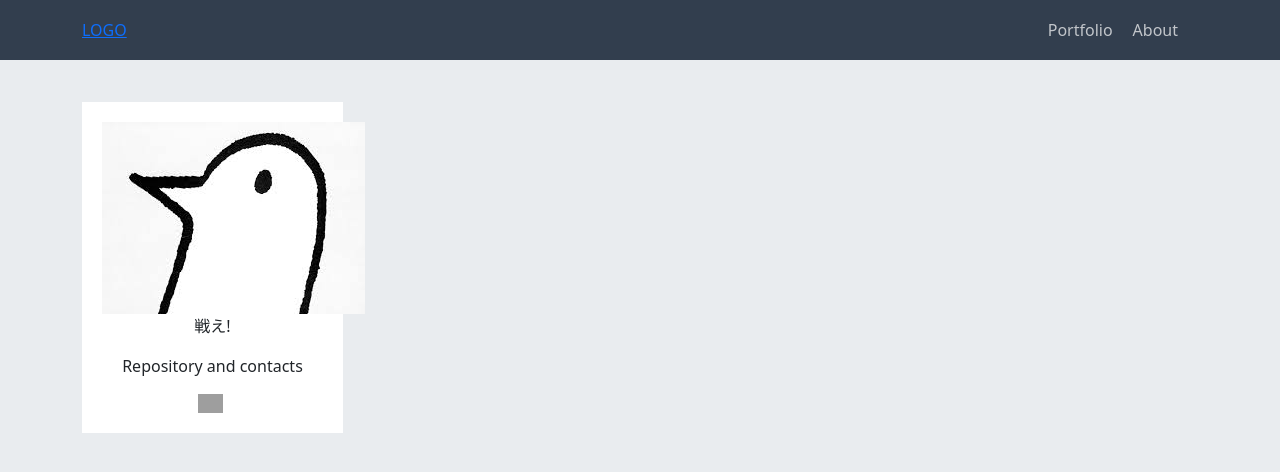
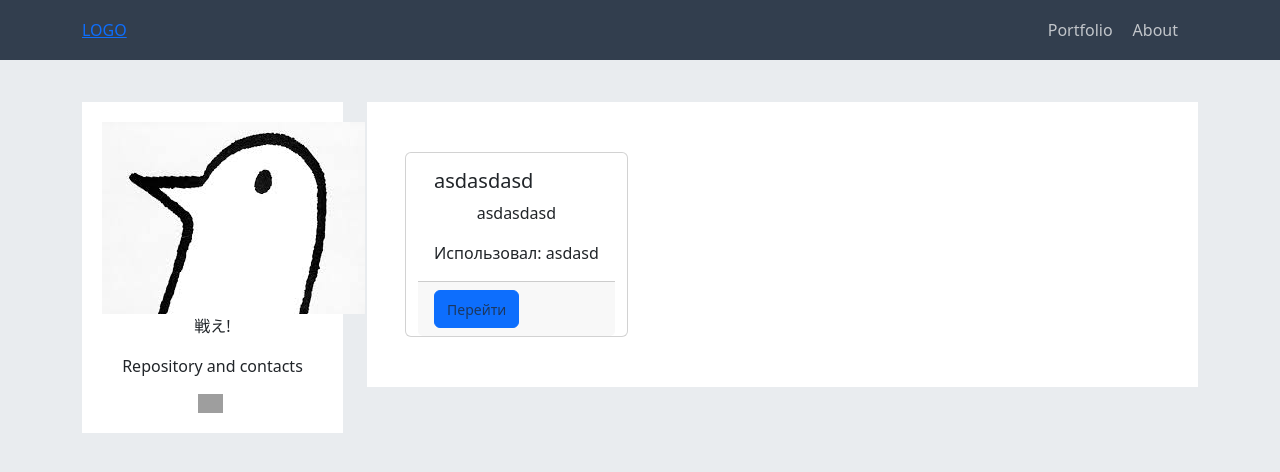
Before and after one commit to Habstrakt/react-ts-blog, a React (Vite) app: page /portfolio in a window 1280 px wide. Shown: the top 472 px of the page. Built offline with nearby package versions, Linux system fonts and the light colour scheme; grey boxes are pictures that could not be loaded.

Commit message:
добавление страницы с портфолио

```diff
--- a/src/App.tsx
+++ b/src/App.tsx
@@ -4,7 +4,7 @@ import Header from "./components/HeaderBlogComponent";
 import Aside from "./components/AsideComponent";
 import PostList from "./components/PostList";
 import Post from "./pages/PostPage";
-import About from "./pages/AboutPage";
+import Portfolio from "./pages/PortfolioPage";
 
 const App: React.FC = () => {
   return (
@@ -17,7 +17,7 @@ const App: React.FC = () => {
             <Routes>
               <Route path="/" element={<PostList />} end />
               <Route path="/post/:id" element={<Post />} />
-              <Route path="/about" element={<About />} />
+              <Route path="/portfolio" element={<Portfolio />} />
             </Routes>
           </div>
         </div>
--- a/src/pages/AboutPage.tsx
+++ /dev/null
@@ -1,4 +0,0 @@
-function About() {
-  return <div>About Page</div>;
-}
-export default About;
--- /dev/null
+++ b/src/pages/PortfolioPage.module.css
@@ -0,0 +1,11 @@
+.cardGroup {
+  padding: 50px;
+  background-color: white;
+  margin-top: 21px;
+}
+.cardText {
+  max-height: fit-content;
+}
+.cardFooter {
+  padding: 8px;
+}
--- /dev/null
+++ b/src/pages/PortfolioPage.tsx
@@ -0,0 +1,30 @@
+import React from "react";
+import styles from "./PortfolioPage.module.css";
+
+const Portfolio: React.FC = () => {
+  return (
+    <>
+      <div className="col-lg-9">
+        <div className={`${styles.cardGroup} card-group`}>
+          <div className="row justify-content-evenly">
+            <div className="card col">
+              <div className="card-body">
+                <h5 className="card-title">asdasdasd</h5>
+                <p className={`${styles.cardText} class-text`}>asdasdasd</p>
+                <span className="card-text">Использовал: </span>
+                <span>asdasd</span>
+              </div>
+              <div className={`${styles.cardFooter} card-footer`}>
+                <a className="btn btn-primary">
+                  <small className="text-body-secondary">Перейти</small>
+                </a>
+              </div>
+            </div>
+          </div>
+        </div>
+      </div>
+    </>
+  );
+};
+
+export default Portfolio;
```
Also changed, not shown: src/Test.tsx (deleted, +0 -15 lines), src/pages/Counter.tsx (added, +11 -0 lines).
